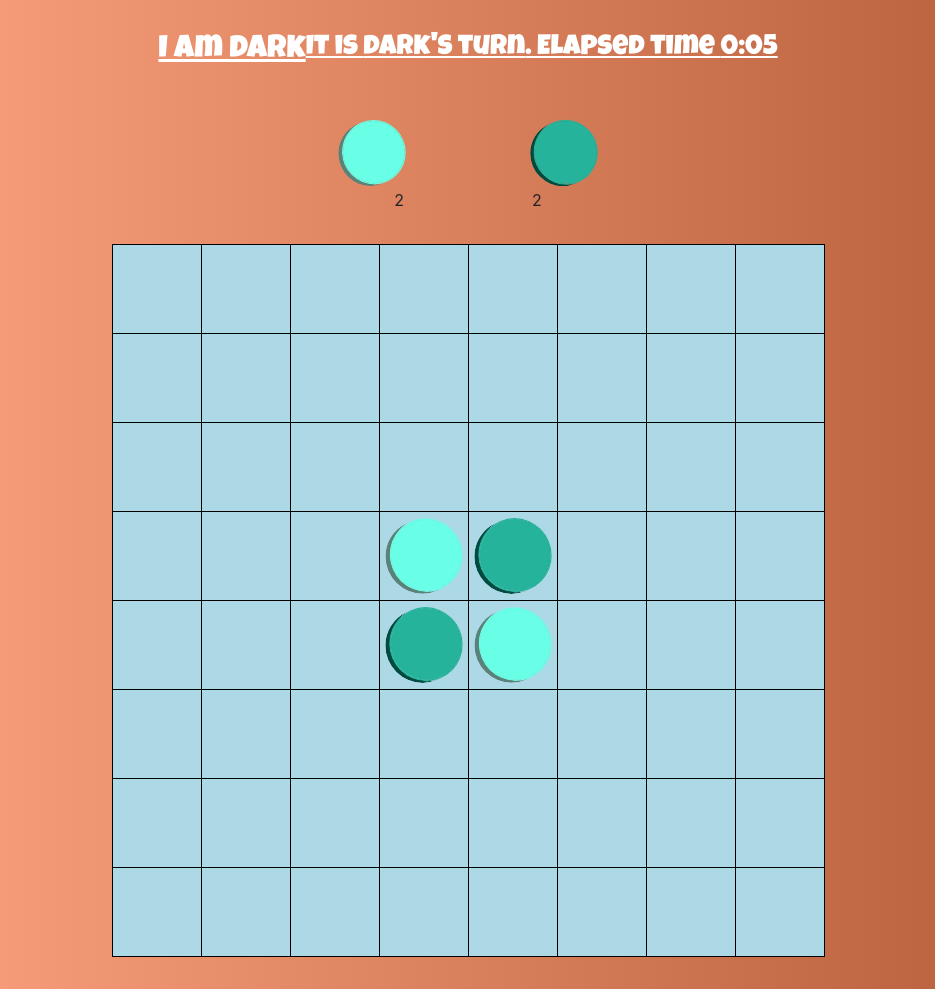
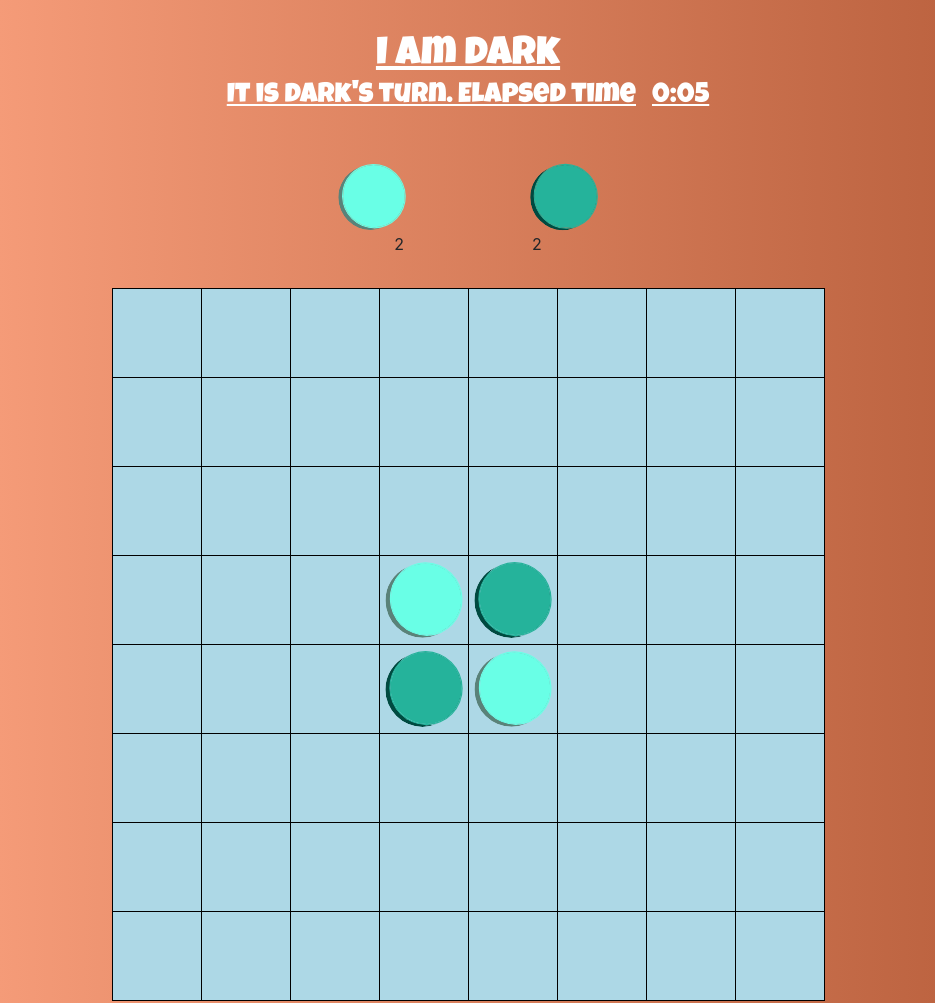
Before and after one commit to christine-benedict/reversi, a website: page public/sologame.html in a window 1280 px wide. Shown: the top 1003 px of the page, without its empty margins (172-1107 px from the left). Drawn offline with nearby package versions, Linux system fonts and the light colour scheme.

Commit message:
Some CSS updates

```diff
--- a/public/css/game.css
+++ b/public/css/game.css
@@ -2,6 +2,16 @@
 
 .full-width {
 	width: 100%
+}
+
+.sub-subheader {
+	display: flex;
+	color: white;
+	font-family: 'Luckiest Guy';
+	text-decoration: none;
+	width: 100%;
+	text-align: center;
+	justify-content: center;
 }
 
 #board {
@@ -17,6 +27,10 @@
 	width: 100%;
 	display: flex;
 	justify-content: center;
+}
+
+#elapsed {
+	margin-left: 1rem;
 }
 
 .color-score {
--- a/public/css/index.css
+++ b/public/css/index.css
@@ -90,6 +90,7 @@ input::placeholder {
 
 .subheader {
 	display: flex;
+	flex-wrap: wrap;
 	color: white;
 	font-family: 'Luckiest Guy';
 	text-decoration: underline;
--- a/public/scripts/main-solo.js
+++ b/public/scripts/main-solo.js
@@ -190,8 +190,8 @@ function drawBoard(){
 
 $('.drawn').ready(function(){
 
-  $('#my_color').html('<h2 id="#my_color">I am '+my_color+'</h2>');
-  $('#my_color').append('<h3>It is <span class="turn-bold">'+game.whose_turn+'\'s turn</span>. Elapsed time <span id="elapsed"></span></h3>');
+  $('#my_color').html('I am '+my_color);
+  $('#my_color').append('<h3 class="sub-subheader">It is '+game.whose_turn+'\'s turn. Elapsed time <span id="elapsed"></span></h3>');
 
   clearInterval(interval_timer);
   interval_timer = setInterval(function(last_time){
@@ -203,10 +203,10 @@ $('.drawn').ready(function(){
       var seconds = Math.floor((elapsedmilli % (60 * 1000))/ 1000);
 
       if(seconds < 10){
-      $('#elapsed').html(minutes+':0'+seconds);
+      $('#elapsed').html(`${minutes}:0${seconds}`);
       }
       else{
-      $('#elapsed').html(minutes+':'+seconds);
+      $('#elapsed').html(`${minutes}:${seconds}`);
       }
 
     }}(game.last_move_time), 1000);
```
